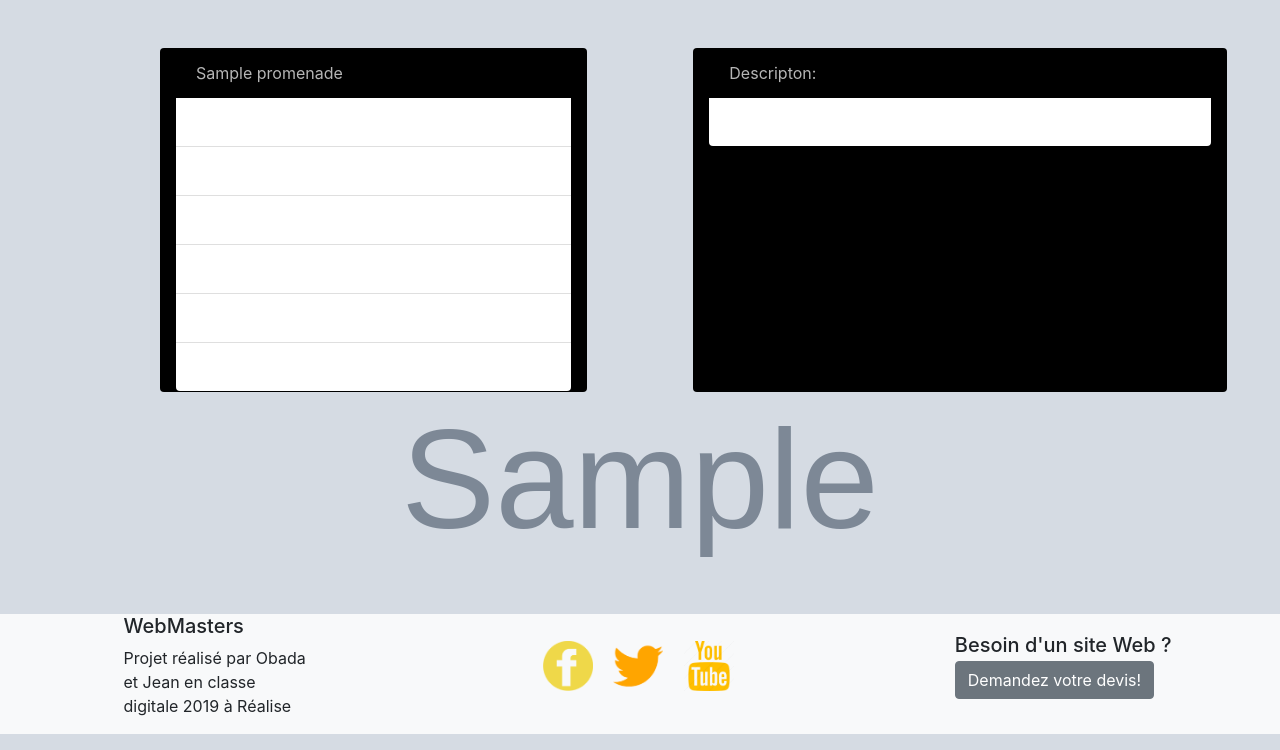
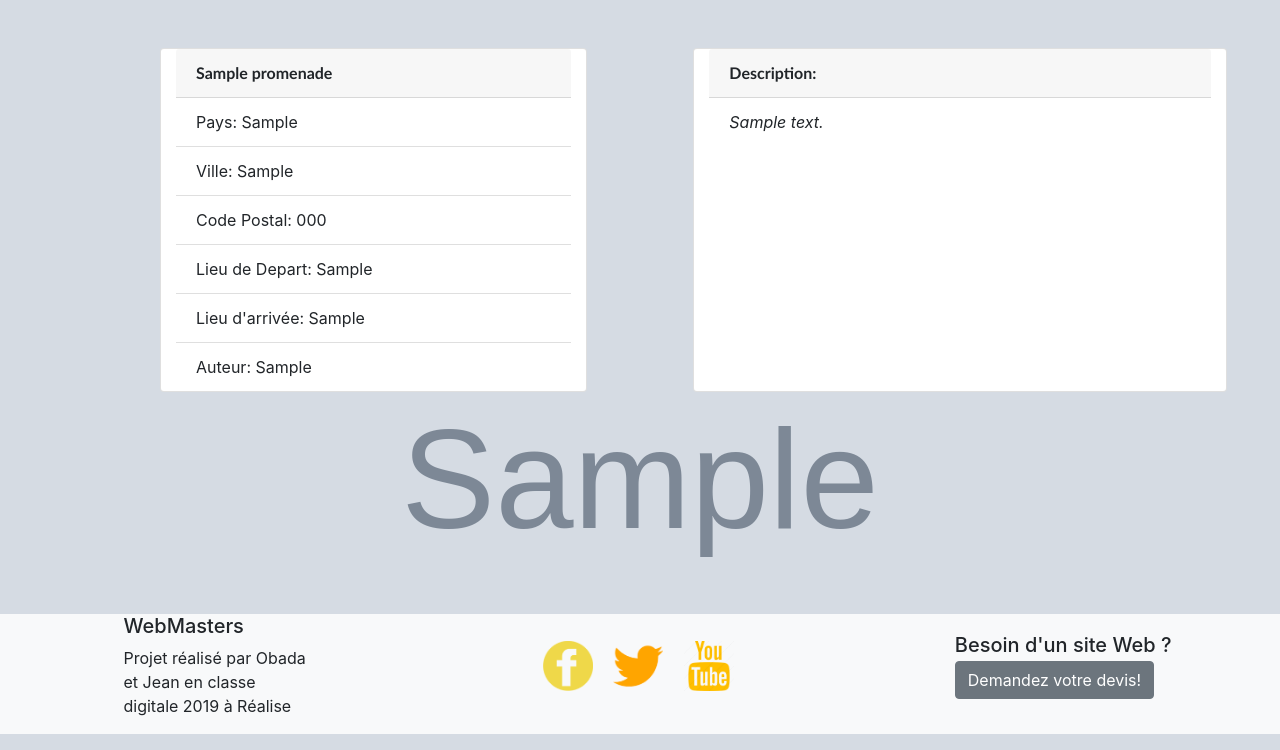
Before and after one commit to jeanTimWEB/Obada-et-Jean, a PHP site: page /afficherInfo.php?id=1 in a window 1280 px wide. Shown: the part 66-816 px from the top of the page. Run offline with PHP 8.4, Linux system fonts and the light colour scheme; tables that the repository leaves empty or names only in its code hold one stand-in row (values such as "Sample post"); grey boxes marked "Sample" are stand-in pictures.

Commit message:
added font to afficherInfo

```diff
--- a/www/afficherInfo.php
+++ b/www/afficherInfo.php
@@ -28,7 +28,7 @@
 
         <style>
 
-        .promnadeInfo{
+        .promenadeInfo{
 
             background-image:url("<?php echo $promenade->getImage();?>");
             background-repeat: no-repeat;
@@ -87,13 +87,13 @@
         </nav>
 
 
-        <div class="container-fluid promnadeInfo">
+        <div class="container-fluid promenadeInfo">
 
             <div class="row d-flex justify-content-sm-center">
 
-                <div class="card offset-lg-1 mt-5 col-xl-4 col-xs-12 mesCartes ">
+                <div class="card offset-lg-1 mt-5 col-xl-4 col-xs-12">
 
-                    <div class="card-header">
+                    <div class="card-header info-carte">
 
                         <?php echo $promenade->getTitre();?>
 
@@ -112,15 +112,15 @@
 
                 </div>
 
-                <div class="card offset-lg-1 mt-5 col-xl-5 col-xs-12 mesCartes" >
+                <div class="card offset-lg-1 mt-5 col-xl-5 col-xs-12" >
 
-                    <div class="card-header">
+                    <div class="card-header info-carte">
 
-                        Descripton:
+                        Description:
 
                     </div>
 
-                    <ul class="list-group list-group-flush">
+                    <ul class="list-group list-group-flush info-description">
 
                         <li class="list-group-item"><?php echo $promenade->getDescription();?></li>
 
--- a/www/style.css
+++ b/www/style.css
@@ -161,3 +124,17 @@
 
 
 }
+
+.info-carte{
+
+  font-family: 'Gill Sans', 'Gill Sans MT', Calibri, 'Trebuchet MS', sans-serif;
+
+  font-weight: 700;
+
+}
+
+.info-description{
+
+  font-style: italic;
+
+}
```
Also changed, not shown: other parts of www/style.css (+1 -38 lines).
